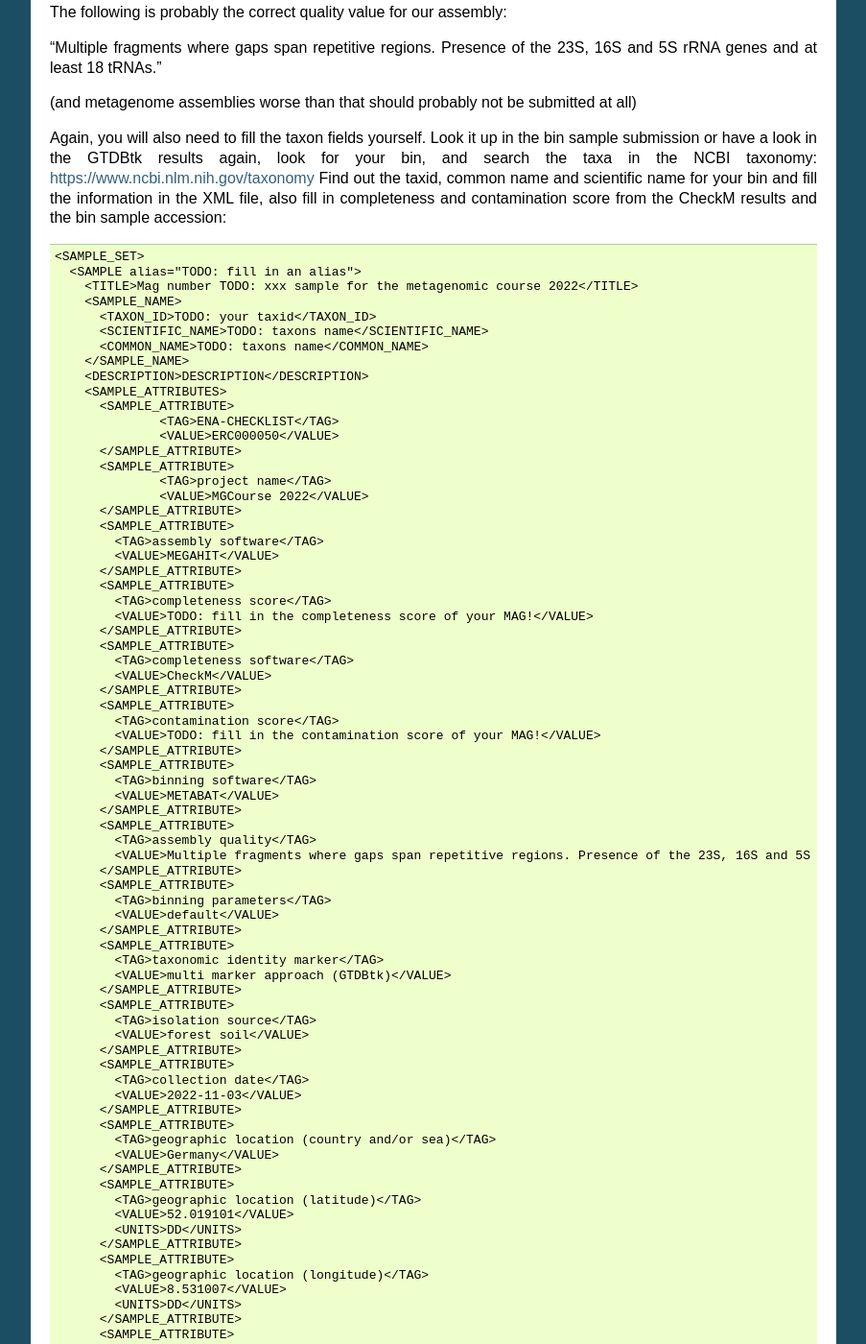
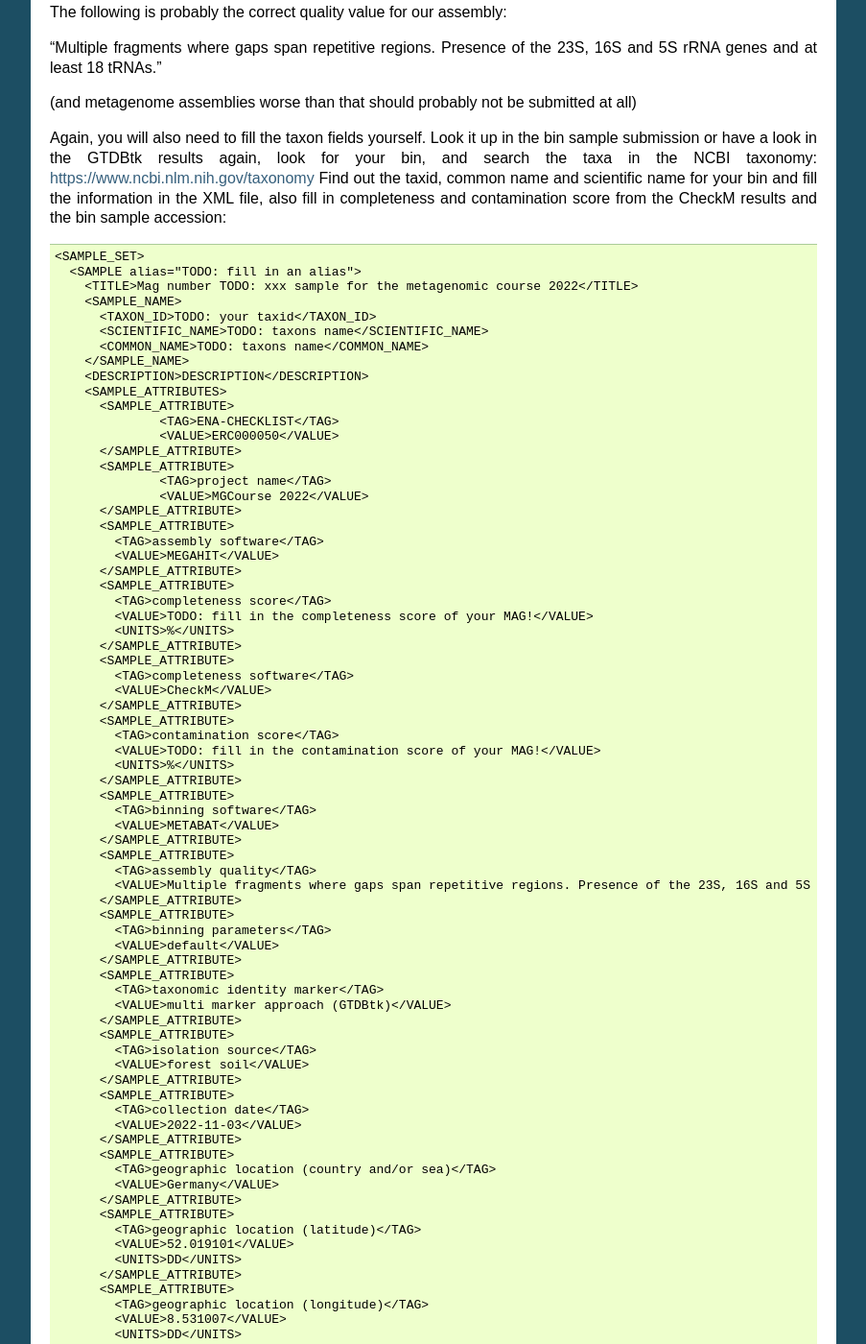
Before and after one commit to metagenomics/metagenomics-workshop, a Sphinx documentation site: the page built from docs/data_submission/mag_sample.rst, in a window 1280 px wide and 1400 px high, scrolled down 937 px. Shown: the whole window at 96% size, without its empty margins (198-1101 px from the left). Built offline with Sphinx 7.4.7, drawn with Linux system fonts in a browser that asks for light colours; some of the changed text lies outside the part shown.

Commit message:
Update mag_sample.rst

```diff
--- a/docs/data_submission/mag_sample.rst
+++ b/docs/data_submission/mag_sample.rst
@@ -76,6 +76,7 @@ Find out the taxid, common name and scientific name for your bin and fill the in
               <SAMPLE_ATTRIBUTE>
 	        <TAG>completeness score</TAG>
 		<VALUE>TODO: fill in the completeness score of your MAG!</VALUE>
+		<UNITS>%</UNITS>
 	      </SAMPLE_ATTRIBUTE>
               <SAMPLE_ATTRIBUTE>
 	        <TAG>completeness software</TAG>
@@ -84,6 +85,7 @@ Find out the taxid, common name and scientific name for your bin and fill the in
               <SAMPLE_ATTRIBUTE>
 	        <TAG>contamination score</TAG>
 		<VALUE>TODO: fill in the contamination score of your MAG!</VALUE>
+		<UNITS>%</UNITS>
 	      </SAMPLE_ATTRIBUTE>
               <SAMPLE_ATTRIBUTE>
 	        <TAG>binning software</TAG>
```
